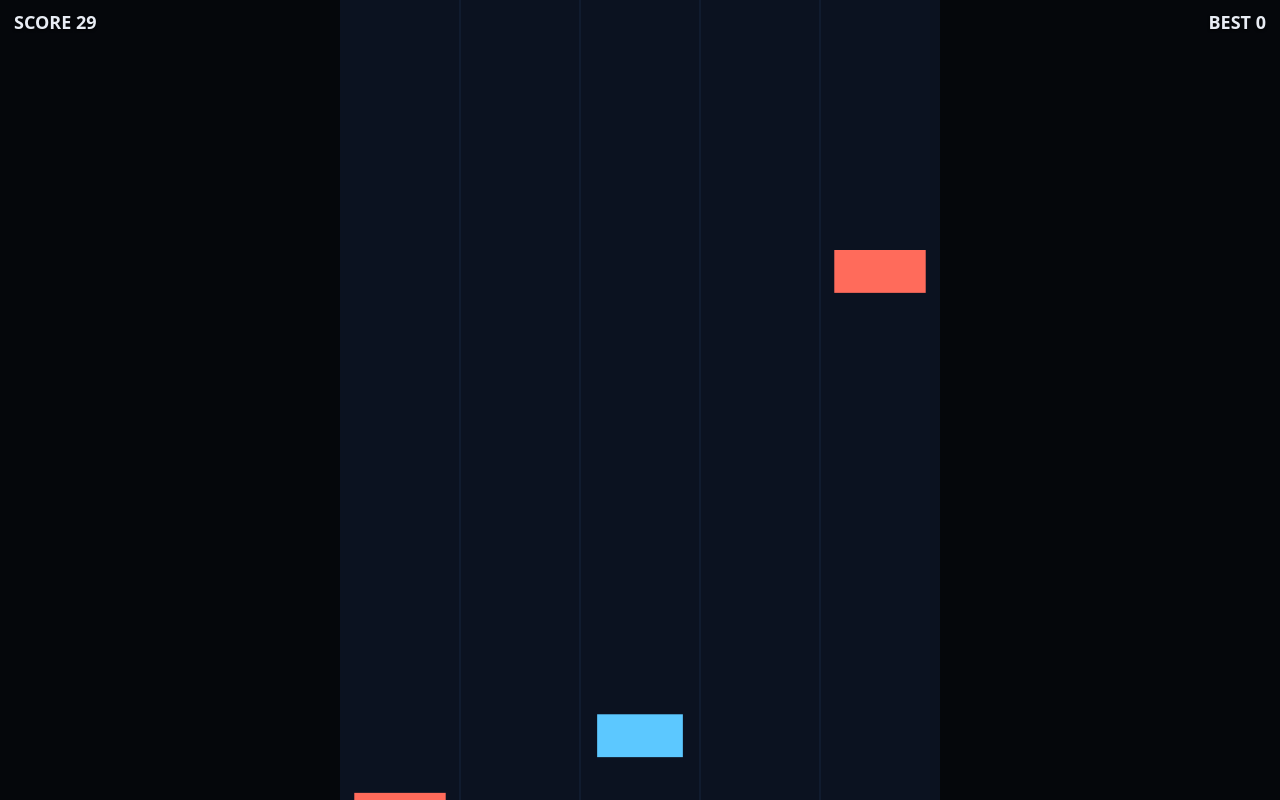
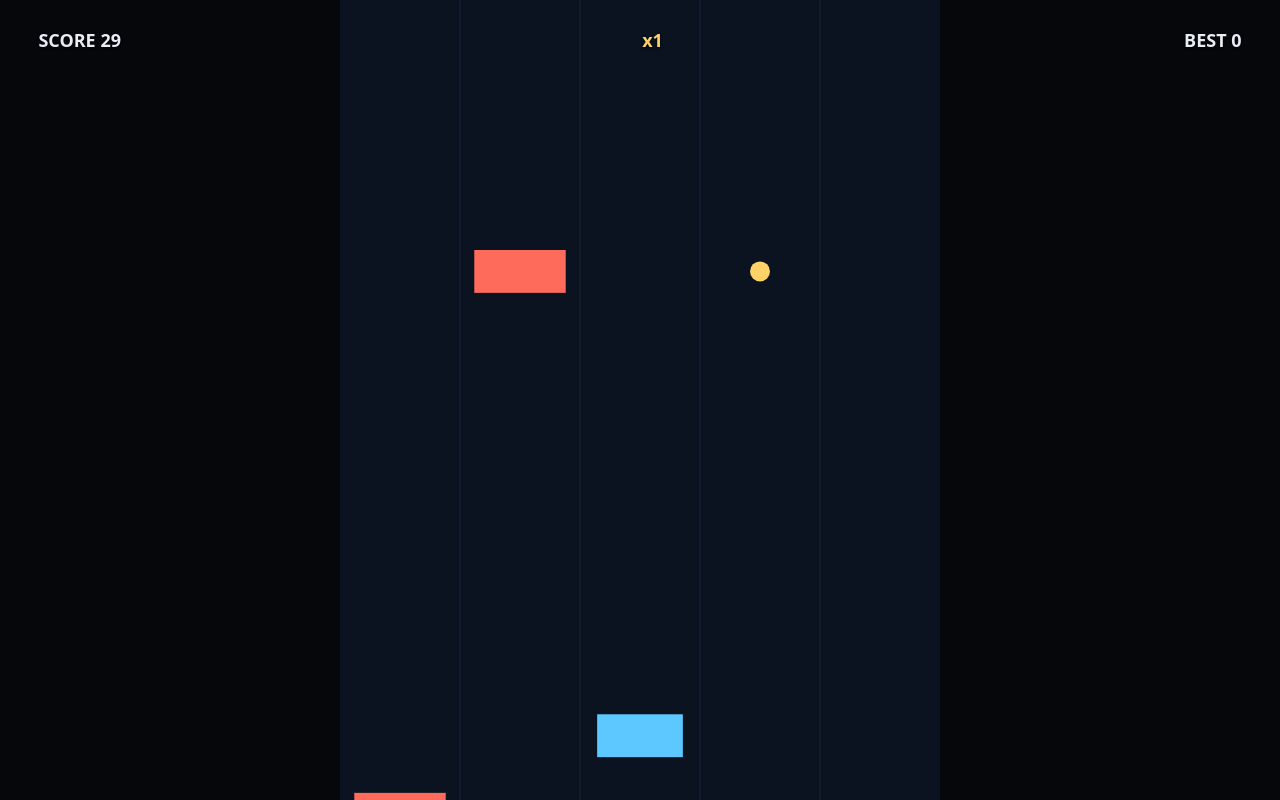
Before and after one commit to shencong1997-alt/qoder-host-probe-20260925, a plain HTML site: page index.html in a window 1280 px wide. Drawn offline with Linux system fonts and the light colour scheme.

Commit message:
pipeline:index.html

```diff
--- a/index.html
+++ b/index.html
@@ -2,52 +2,54 @@
 <html lang="en"><head>
 <meta charset="utf-8">
 <meta name="viewport" content="width=device-width,initial-scale=1,user-scalable=no">
-<title>Lane Dodger</title>
+<title>Lane Runner</title>
+<meta name="description" content="Dodge the blocks, grab the coins, keep your combo alive. One-button arcade runner.">
 <script src="https://sdk.crazygames.com/crazygames-sdk-v2.js"></script>
 <style>
-/* Portal spec: no text selection, page must not scroll, canvas fills the frame. */
 *{margin:0;padding:0;box-sizing:border-box;user-select:none;-webkit-user-select:none}
 html,body{width:100%;height:100%;overflow:hidden;background:#05070b;
   font:16px/1.4 system-ui,-apple-system,"Segoe UI",sans-serif;color:#e8ecf4}
 #wrap{position:fixed;inset:0;display:flex;align-items:center;justify-content:center}
-canvas{display:block;background:#0b1220;image-rendering:auto}
+canvas{display:block;background:#0b1220}
 #hud{position:absolute;top:0;left:0;right:0;display:flex;justify-content:space-between;
-  padding:10px 14px;font-size:18px;font-weight:700;pointer-events:none;
+  padding:2.2% 3%;font-size:18px;font-weight:700;pointer-events:none;
   font-variant-numeric:tabular-nums;text-shadow:0 1px 3px #000}
-#over{position:absolute;inset:0;display:none;align-items:center;justify-content:center;
-  flex-direction:column;gap:12px;background:rgba(5,7,11,.82);text-align:center}
+#hud .combo{color:#ffd166}
+#over{position:absolute;inset:0;display:none;flex-direction:column;align-items:center;
+  justify-content:center;gap:10px;background:rgba(5,7,11,.85);text-align:center;padding:6%}
 #over.on{display:flex}
-#over h2{font-size:min(8vw,44px)}
-#over p{font-size:min(4.5vw,20px);color:#9aa6bd}
+#over h2{font-size:min(9vw,46px);margin:0}
+#over .stats{font-size:min(5vw,22px);color:#cfd8ea;font-variant-numeric:tabular-nums}
+#over .hint{font-size:min(4vw,17px);color:#9aa6bd}
 </style></head>
 <body>
 <div id="wrap">
   <canvas id="cv" width="420" height="560"></canvas>
-  <div id="hud"><span>SCORE <b id="s">0</b></span><span>BEST <b id="b">0</b></span></div>
-  <div id="over"><h2>GAME OVER</h2><p>Press SPACE or tap to play again</p></div>
+  <div id="hud"><span>SCORE <b id="s">0</b></span><span class="combo">x<b id="c">1</b></span><span>BEST <b id="b">0</b></span></div>
+  <div id="over"><h2>GAME OVER</h2><p class="stats" id="stats"></p><p class="hint">Press SPACE or tap to run again</p></div>
 </div>
 <script>
 "use strict";
-const LANES=5;
+const LANES = 5;
 function mulberry32(a){return function(){a|=0;a=a+0x6D2B79F5|0;let t=Math.imul(a^a>>>15,1|a);t=t+Math.imul(t^t>>>7,61|t)^t;return((t^t>>>14)>>>0)/4294967296}}
 const cv=document.getElementById("cv"),cx=cv.getContext("2d"),
-      overEl=document.getElementById("over"),sEl=document.getElementById("s"),bEl=document.getElementById("b");
+      overEl=document.getElementById("over"),sEl=document.getElementById("s"),
+      cEl=document.getElementById("c"),bEl=document.getElementById("b"),stEl=document.getElementById("stats");
 let W=0,H=0,LANE_W=0,SCALE=1;
 
-// Portal requires legibility at many window sizes: layout is resolution-driven,
-// never a fixed pixel box.
+// Portals demand legibility from 800x450 phones to 1920x1080 desktops, so every
+// dimension derives from the stage rather than a fixed pixel box.
 function resize(){
-  const aw=innerWidth,ah=innerHeight,dpr=Math.min(devicePixelRatio||1,2);
-  const ar=0.75;                                  // portrait-friendly 3:4 stage
-  let h=Math.min(ah,900),w=h*ar;
-  if(w>aw){w=aw;h=w/ar}
-  W=Math.round(w);H=Math.round(h);LANE_W=W/LANES;SCALE=h/560;
+  const aw=innerWidth,ah=innerHeight;
+  let h=Math.min(ah,900),w=h*0.75;
+  if(w>aw){w=aw;h=w/0.75}
+  W=Math.round(w);H=Math.round(h);LANE_W=W/LANES;SCALE=H/560;
   cv.width=W;cv.height=H;cv.style.width=W+"px";cv.style.height=H+"px";
-  document.documentElement.style.fontSize=Math.max(14,Math.round(16*SCALE))+"px";
-  if(sim.state==="running")sim.step(0);draw();
+  document.documentElement.style.fontSize=Math.max(14,Math.round(17*SCALE))+"px";
+  draw();
 }
 addEventListener("resize",resize);
-addEventListener("wheel",e=>e.preventDefault(),   {passive:false});
+addEventListener("wheel",e=>e.preventDefault(),{passive:false});
 addEventListener("keydown",e=>{
   if(["ArrowLeft","ArrowRight","ArrowUp","ArrowDown","Space"].includes(e.code))e.preventDefault();
   if(e.code==="ArrowLeft")sim.key("ArrowLeft");
@@ -59,58 +61,89 @@
   if(sim.state==="over"){sim.restart();draw();return}
   sim.key(e.clientX<innerWidth/2?"ArrowLeft":"ArrowRight");draw()});
 
-const CG = (typeof window.CrazyGames!=="undefined") ? window.CrazyGames : null;
-function sdkEvent(n){ try{ if(CG&&CG.SDK&&typeof CG.SDK[n]==="function")CG.SDK[n](); }catch(e){} }
+const CG=(typeof window.CrazyGames!=="undefined")?window.CrazyGames:null;
+function sdkEvent(n){try{if(CG&&CG.SDK&&typeof CG.SDK[n]==="function")CG.SDK[n]()}catch(e){}}
+function store(k,v){try{if(v===undefined)return localStorage.getItem(k);localStorage.setItem(k,v)}catch(e){return null}}
 
 const sim={
-  seed:1,rng:null,frame:0,lane:2,score:0,best:0,state:"ready",obs:[],speed:4,nextRow:60,
-  framesToOver:-1,adRequested:0,
-  reset(seed){this.seed=seed||1;this.rng=mulberry32(this.seed);this.frame=0;this.lane=2;this.score=0;
-    this.state="ready";this.obs=[];this.speed=4;this.nextRow=60;this.framesToOver=-1;sdkEvent("LoadingStop");return this},
+  seed:1,rng:null,frame:0,lane:2,score:0,combo:1,bestCombo:1,coins:0,shield:0,
+  best:+(store("lr_best")||0),state:"ready",obs:[],coinsRow:[],power:[],
+  speed:4,nextRow:60,framesToOver:-1,adRequested:0,
+  reset(seed){
+    this.seed=seed||1;this.rng=mulberry32(this.seed);
+    this.frame=0;this.lane=2;this.score=0;this.combo=1;this.bestCombo=1;
+    this.coins=0;this.shield=0;this.state="ready";
+    this.obs=[];this.coinsRow=[];this.power=[];this.speed=4;this.nextRow=60;this.framesToOver=-1;
+    sdkEvent("LoadingStop");overEl.classList.remove("on");return this},
   restart(){this.reset(this.seed);this.start()},
   start(){if(this.state==="running")return;this.state="running";sdkEvent("GameplayStart")},
-  pause(){if(this.state==="running"){this.state="paused";sdkEvent("GameplayEnd")}
-          else if(this.state==="ready")this.start()},
-  key(k){ if(k==="ArrowLeft"&&this.lane>0)this.lane--;
-          else if(k==="ArrowRight"&&this.lane<LANES-1)this.lane++; return this.lane},
-  step(n){ n=n||1;
+  pause(){if(this.state==="running"){this.state="paused";sdkEvent("GameplayEnd")}else if(this.state==="ready")this.start()},
+  key(k){if(k==="ArrowLeft"&&this.lane>0)this.lane--;else if(k==="ArrowRight"&&this.lane<LANES-1)this.lane++;return this.lane},
+  die(){
+    this.state="over";this.framesToOver=this.frame;
+    if(this.score>this.best){this.best=this.score;store("lr_best",String(this.best))}
+    sdkEvent("GameplayEnd");
+    stEl.textContent="SCORE "+this.score+"  ·  COINS "+this.coins+"  ·  BEST COMBO x"+this.bestCombo;
+    overEl.classList.add("on");
+    try{if(CG&&CG.SDK&&CG.SDK.requestAd){this.adRequested++;CG.SDK.requestAd("midgame")}}catch(e){}
+  },
+  step(n){
+    n=n||1;
     for(let i=0;i<n;i++){
       if(this.state!=="running"){if(this.state==="ready")this.start();else continue}
       this.frame++;
-      // Fairness rule: obstacles arrive as rows, and every row must leave an
-      // escape lane. Per-frame random spawns made even optimal play die in ~7s.
+      // Rows arrive on a clock and always leave at least one escape lane, so a
+      // loss is the player's read rather than an unavoidable wall.
       if(this.frame>=this.nextRow){
         const k=this.frame<1200?1:(this.rng()<0.35?2:1);
-        const lanes=[0,1,2,3,4];for(let i=lanes.length-1;i>0;i--){const j=Math.floor(this.rng()*(i+1));const t=lanes[i];lanes[i]=lanes[j];lanes[j]=t}
-        for(let i=0;i<k;i++)this.obs.push({y:-30,lane:lanes[i]});
+        const lanes=[0,1,2,3,4];
+        for(let j=lanes.length-1;j>0;j--){const t=Math.floor(this.rng()*(j+1));const x=lanes[j];lanes[j]=lanes[t];lanes[t]=x}
+        for(let j=0;j<k;j++)this.obs.push({y:-30,lane:lanes[j]});
+        const free=lanes.slice(k);
+        if(this.rng()<0.6)this.coinsRow.push({y:-30,lane:free[Math.floor(this.rng()*free.length)]});
+        if(this.shield===0&&this.rng()<0.04)this.power.push({y:-30,lane:free[Math.floor(this.rng()*free.length)]});
         this.nextRow=this.frame+Math.max(26,Math.round(96-this.frame/220));
       }
-      for(const o of this.obs)o.y+=this.speed*SCALE;
+      const mv=this.speed*SCALE;
+      for(const o of this.obs)o.y+=mv;
+      for(const o of this.coinsRow)o.y+=mv;
+      for(const o of this.power)o.y+=mv;
       this.obs=this.obs.filter(o=>o.y<H+40);
-      const py=H-60*SCALE;
-      for(const o of this.obs)
-        if(o.lane===this.lane&&Math.abs((o.y+15*SCALE)-(py+15*SCALE))<30*SCALE){
-          this.state="over";this.framesToOver=this.frame;
-          if(this.score>this.best)this.best=this.score;
-          sdkEvent("GameplayEnd");overEl.classList.add("on");
-          try{ if(CG&&CG.SDK&&CG.SDK.requestAd){this.adRequested++;CG.SDK.requestAd("midgame")} }catch(e){}
-          return this}
-      if(this.frame%10===0)this.score++;
+      const cy=H-60*SCALE+15*SCALE;
+      // Pickups resolve before collisions, so a coin and a block landing on the
+      // same frame never reads as an unfair death.
+      this.coinsRow=this.coinsRow.filter(o=>{
+        if(o.lane===this.lane&&Math.abs(o.y+15*SCALE-cy)<30*SCALE){
+          this.coins++;this.combo=Math.min(8,this.combo+1);this.bestCombo=Math.max(this.bestCombo,this.combo);return false}
+        return o.y<H+40});
+      this.power=this.power.filter(o=>{
+        if(o.lane===this.lane&&Math.abs(o.y+15*SCALE-cy)<30*SCALE){this.shield=2;return false}
+        return o.y<H+40});
+      for(const o of this.obs){
+        if(o.lane===this.lane&&Math.abs(o.y+15*SCALE-cy)<30*SCALE){
+          if(this.shield>0){this.shield--;this.combo=1;o.y=H+999;continue}
+          this.die();return this}}
+      if(this.frame%10===0)this.score+=this.combo;
+      if(this.frame%400===0&&this.combo>1)this.combo--;
       if(this.frame%600===0)this.speed+=0.5;
     }
     return this},
   runUntilOver(max){for(let i=0;i<max&&this.state!=="over";i++)this.step(1);return this},
-  probe(){return {state:this.state,score:this.score,lane:this.lane,frame:this.frame,
-    best:this.best,obstacles:this.obs.length,fps:Math.round(fps),stage:[W,H],
-    dpr:devicePixelRatio,fontSizePx:parseFloat(getComputedStyle(document.documentElement).fontSize)}}
+  probe(){return {state:this.state,score:this.score,combo:this.combo,bestCombo:this.bestCombo,coins:this.coins,
+    shield:this.shield,best:this.best,lane:this.lane,frame:this.frame,obstacles:this.obs.length,
+    fps:Math.round(fps),stage:[W,H],fontSizePx:parseFloat(getComputedStyle(document.documentElement).fontSize)}}
 };
 function draw(){
   cx.fillStyle="#0b1220";cx.fillRect(0,0,W,H);
   cx.strokeStyle="#17253c";cx.lineWidth=1;
   for(let l=1;l<LANES;l++){cx.beginPath();cx.moveTo(l*LANE_W,0);cx.lineTo(l*LANE_W,H);cx.stroke()}
-  cx.fillStyle="#ff6b5b";for(const o of sim.obs)cx.fillRect(o.lane*LANE_W+10*SCALE,o.y,LANE_W-20*SCALE,30*SCALE);
-  cx.fillStyle="#5cc8ff";cx.fillRect(sim.lane*LANE_W+12*SCALE,H-60*SCALE,LANE_W-24*SCALE,30*SCALE);
-  sEl.textContent=sim.score;bEl.textContent=sim.best;
+  const s=Math.max(2,10*SCALE);
+  cx.fillStyle="#ffd166";for(const o of sim.coinsRow){cx.beginPath();cx.arc(o.lane*LANE_W+LANE_W/2,o.y+15*SCALE,7*SCALE,0,6.284);cx.fill()}
+  cx.fillStyle="#57d38c";for(const o of sim.power)cx.fillRect(o.lane*LANE_W+LANE_W*0.3,o.y+6*SCALE,LANE_W*0.4,LANE_W*0.4);
+  cx.fillStyle="#ff6b5b";for(const o of sim.obs)cx.fillRect(o.lane*LANE_W+s,o.y,LANE_W-2*s,30*SCALE);
+  cx.fillStyle=sim.shield>0?"#57d38c":"#5cc8ff";
+  cx.fillRect(sim.lane*LANE_W+s*1.2,H-60*SCALE,LANE_W-2.4*s,30*SCALE);
+  sEl.textContent=sim.score;cEl.textContent=sim.combo;bEl.textContent=sim.best;
 }
 let frames=0,t0=null,acc=0,last=performance.now(),fps=0;
 function loop(now){
```
